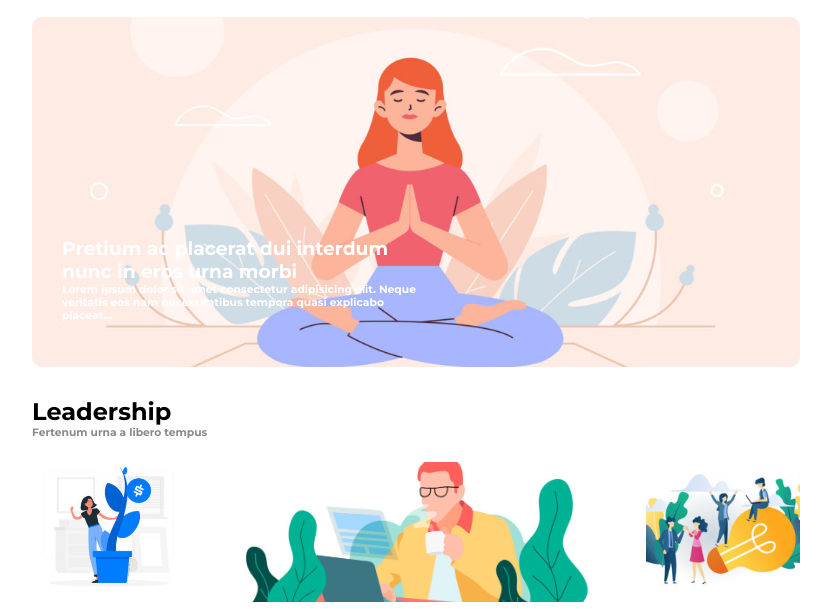
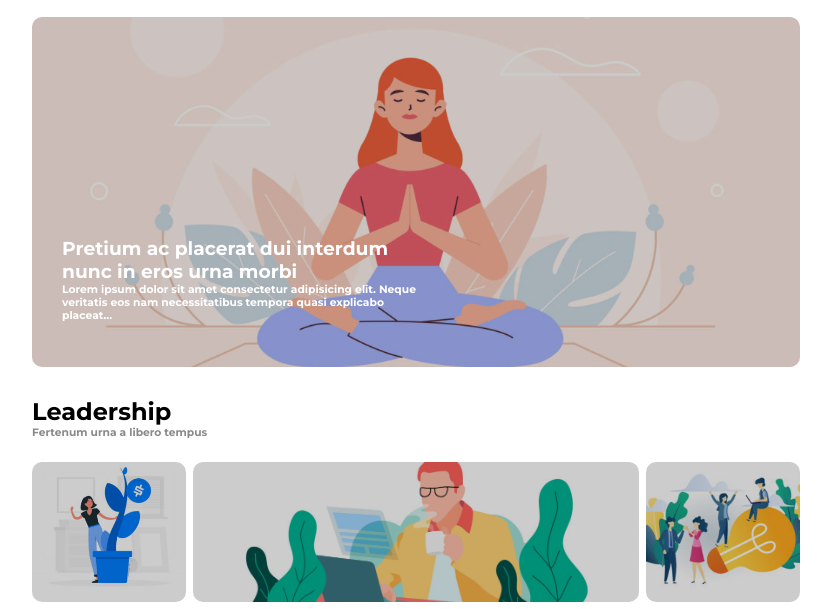
Before and after one commit to ParisiA02/htmlcss-wp, a plain HTML site: page index.html in a window 1280 px wide. Shown: the part 103-712 px from the top of the page, without its empty margins (224-1055 px from the left). Drawn offline with Linux system fonts and the light colour scheme.

Commit message:
added box shadow

```diff
--- a/css/style.css
+++ b/css/style.css
@@ -34,6 +34,7 @@ section{
     background-repeat: no-repeat;
     height: 350px;
     border-radius: 10px;
+    box-shadow: inset 0 0 0 500px rgba(0,0,0,.2);
 }
 .container{
     width: 400px;
@@ -82,6 +83,7 @@ h2{
     background-repeat: no-repeat;
     border-radius: 10px;
     background-position: center;
+    box-shadow: inset 0 0 0 500px rgba(0,0,0,.2);
 }
 .title{
     margin-top: 10px;
@@ -103,6 +105,7 @@ h2{
     background-repeat: no-repeat;
     border-radius: 10px;
     background-position: center;
+    box-shadow: inset 0 0 0 500px rgba(0,0,0,.2);
 }
 .right-image{
     width: 100%;
@@ -112,6 +115,7 @@ h2{
     background-repeat: no-repeat;
     border-radius: 10px;
     background-position: center;
+    box-shadow: inset 0 0 0 500px rgba(0,0,0,.2);
 }
 /* footer */
 footer{
```
